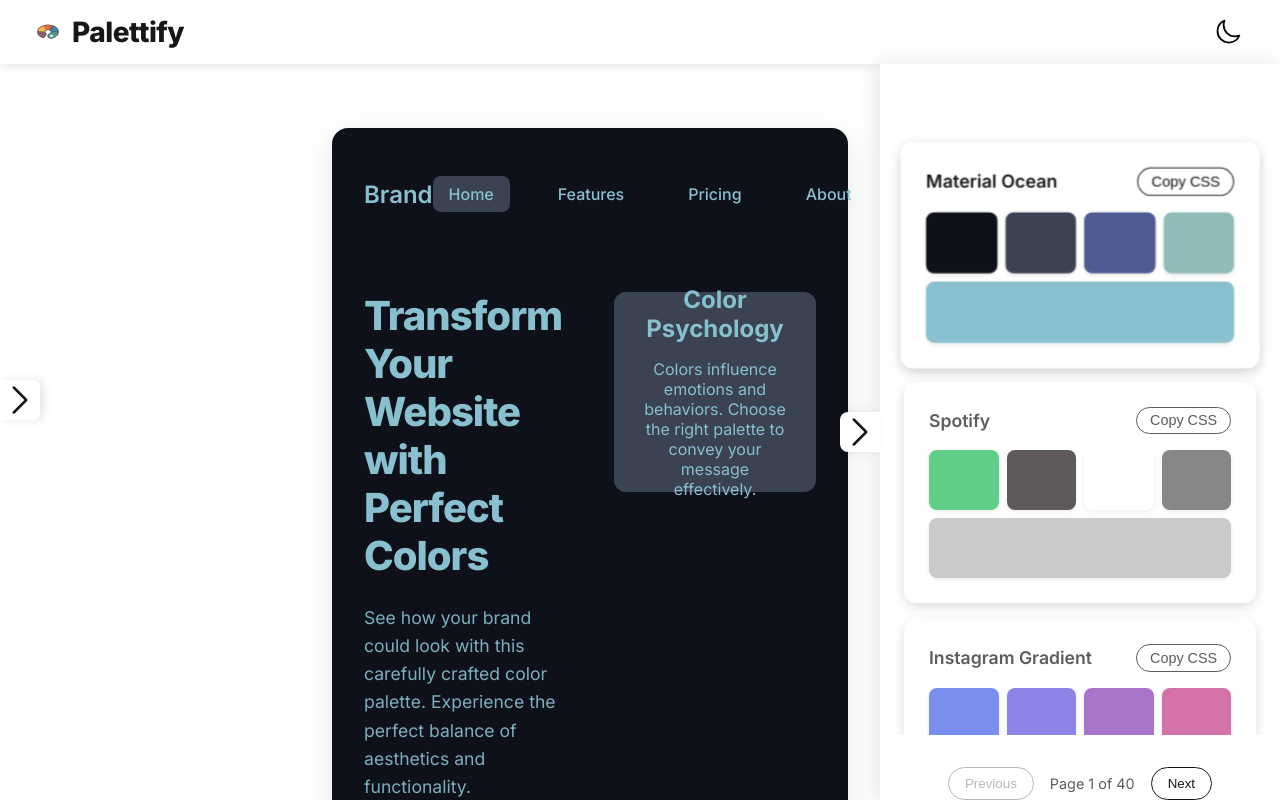
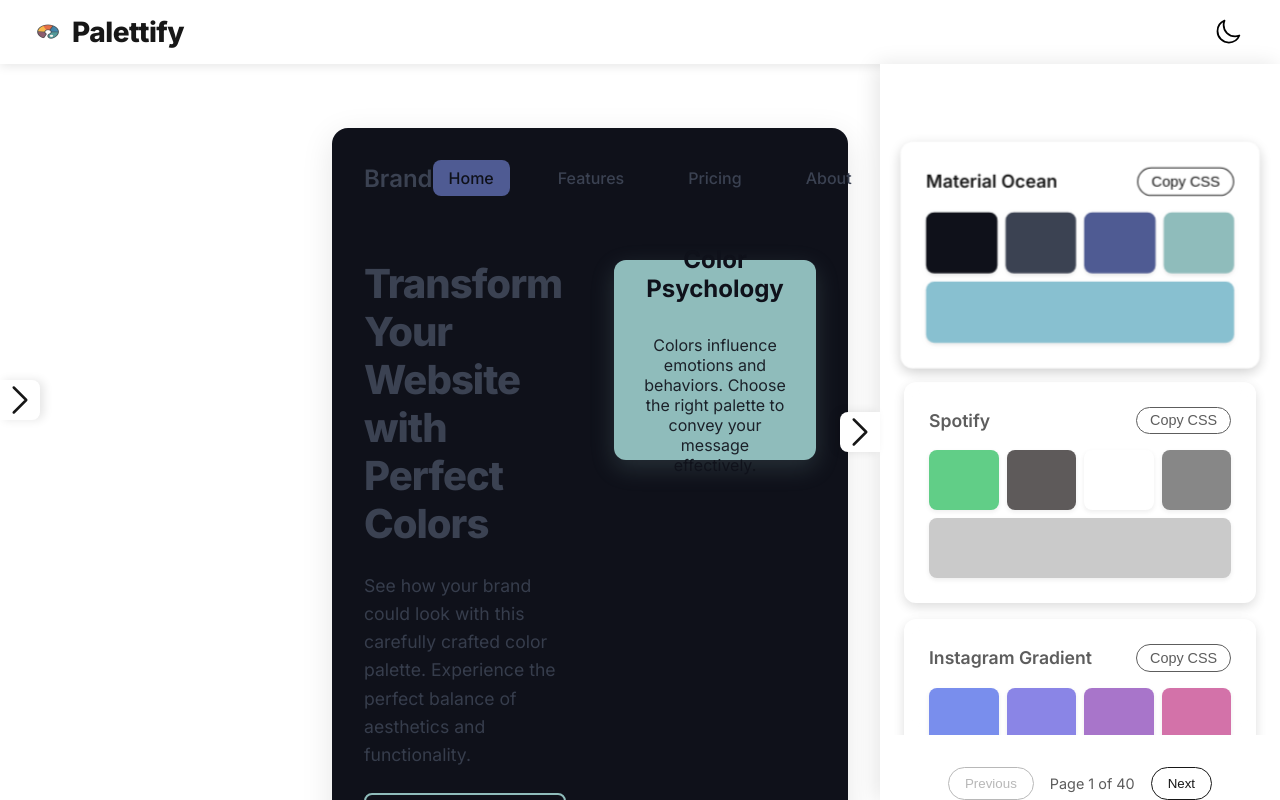
Before and after one commit to KevinReyhanW/palettify, a Next.js app: page / in a window 1280 px wide. Built offline with nearby package versions, Linux system fonts and the light colour scheme.

Commit message:
add hsl color space

```diff
--- a/src/components/LeftSidebar.css
+++ b/src/components/LeftSidebar.css
@@ -13,6 +13,29 @@
 .left-sidebar.closed {
   transform: translateX(-300px);
   box-shadow: none;
+}
+
+.harmonizer-toggle {
+  margin: 0.5rem 0;
+  padding: 0.5rem;
+  border-radius: 8px;
+  background: rgba(255, 255, 255, 0.05);
+}
+
+.harmonizer-toggle label {
+  display: flex;
+  align-items: center;
+  gap: 0.5rem;
+  cursor: pointer;
+  font-size: 0.9rem;
+  color: var(--foreground);
+}
+
+.harmonizer-toggle input[type="checkbox"] {
+  width: 16px;
+  height: 16px;
+  cursor: pointer;
+  accent-color: var(--primary);
 }
 
 .left-sidebar-toggle {
--- a/src/components/LeftSidebar.tsx
+++ b/src/components/LeftSidebar.tsx
@@ -7,6 +7,7 @@ import './LeftSidebar.css';
 
 import { HexColorPicker } from 'react-colorful';
 import { useColorPalette } from '@/context/ColorPaletteContext';
+import { generateHarmonizedPalette } from '@/utils/colorUtils';
 
 interface PaletteCreationStep {
   title: string;
@@ -29,6 +30,7 @@ export default function LeftSidebar() {
   const [paletteName, setPaletteName] = useState('');
   const [savedPalettes, setSavedPalettes] = useState<Array<{ name: string, colors: string[] }>>([]);
   const [showPalettes, setShowPalettes] = useState(true);
+  const [harmonizeEnabled, setHarmonizeEnabled] = useState(false);
   const { setPreviewColors, setIsCreatingPalette, addPalette } = useColorPalette();
 
   const handleCreatePalette = () => {
@@ -43,6 +45,13 @@ export default function LeftSidebar() {
   const handleColorChange = (color: string) => {
     const newColors = [...colors];
     newColors[currentColorIndex] = color;
+
+    // Generate harmonized palette if enabled and this is the first color
+    if (harmonizeEnabled && currentColorIndex === 0) {
+      const harmonizedColors = generateHarmonizedPalette(color);
+      newColors.splice(0, harmonizedColors.length, ...harmonizedColors);
+    }
+
     setColors(newColors);
     setPreviewColors(newColors);
   };
@@ -154,6 +163,16 @@ export default function LeftSidebar() {
                     <div className="palette-creation-container">
                       <div className="color-picker-container">
                         <h3>Pick Color {currentColorIndex + 1}</h3>
+                        <div className="harmonizer-toggle">
+                          <label>
+                            <input
+                              type="checkbox"
+                              checked={harmonizeEnabled}
+                              onChange={(e) => setHarmonizeEnabled(e.target.checked)}
+                            />
+                            Auto-harmonize colors
+                          </label>
+                        </div>
                         <HexColorPicker
                           color={colors[currentColorIndex]}
                           onChange={handleColorChange}
--- a/src/components/WebPreview.css
+++ b/src/components/WebPreview.css
@@ -18,6 +18,10 @@
   display: flex;
   justify-content: space-between;
   align-items: center;
+}
+
+.preview-footer span:hover {
+  opacity: 1 !important;
   padding: 1rem 0;
 }
 
--- a/src/components/WebPreview.tsx
+++ b/src/components/WebPreview.tsx
@@ -11,19 +11,20 @@ export default function WebPreview() {
     <div className="web-preview">
       <div
         className="preview-container"
-        style={{ backgroundColor: currentPalette[0] }}
+        style={{ backgroundColor: currentPalette[0] }} // background
         suppressHydrationWarning
       >
         <header className="preview-header">
-          <h2 style={{ color: currentPalette[4], fontWeight: 600 }}>Brand</h2>
+          <h2 style={{ color: currentPalette[1], fontWeight: 600 }}>Brand</h2> {/* foreground */}
           <nav className="preview-nav">
             {['Home', 'Features', 'Pricing', 'About'].map((item) => (
               <div
                 key={item}
                 className="preview-nav-item"
                 style={{
-                  color: currentPalette[4],
-                  backgroundColor: item === 'Home' ? currentPalette[1] : 'transparent'
+                  color: currentPalette[1], // foreground
+                  backgroundColor: item === 'Home' ? currentPalette[2] : 'transparent', // primary
+                  ...(item === 'Home' ? { color: currentPalette[0] } : {}) // if active, use background color for text
                 }}
               >
                 {item}
@@ -36,13 +37,13 @@ export default function WebPreview() {
           <div className="preview-section">
             <h1
               className="preview-title"
-              style={{ color: currentPalette[4] }}
+              style={{ color: currentPalette[1] }} // foreground
             >
               Transform Your Website with Perfect Colors
             </h1>
             <p
               className="preview-subtitle"
-              style={{ color: currentPalette[4] }}
+              style={{ color: currentPalette[1], opacity: 0.9 }} // foreground with slight transparency
             >
               See how your brand could look with this carefully crafted color palette.
               Experience the perfect balance of aesthetics and functionality.
@@ -53,16 +54,18 @@ export default function WebPreview() {
                 placeholder="Enter your email"
                 className="preview-input"
                 style={{
-                  backgroundColor: currentPalette[2],
-                  color: currentPalette[4],
-                  borderColor: currentPalette[3]
+                  backgroundColor: 'transparent',
+                  color: currentPalette[1], // foreground
+                  borderColor: currentPalette[3], // secondary
+                  borderWidth: '2px'
                 }}
               />
               <button
                 className="preview-button"
                 style={{
-                  backgroundColor: currentPalette[3],
-                  color: currentPalette[0]
+                  backgroundColor: currentPalette[2], // primary
+                  color: currentPalette[0], // background
+                  boxShadow: `0 4px 12px ${currentPalette[2]}40` // primary with transparency
                 }}
               >
                 Get Started
@@ -73,12 +76,22 @@ export default function WebPreview() {
           <div className="preview-section">
             <div
               className="preview-card"
-              style={{ backgroundColor: currentPalette[1] }}
+              style={{
+                backgroundColor: currentPalette[3], // secondary
+                boxShadow: `0 8px 24px ${currentPalette[3]}30` // secondary with transparency
+              }}
             >
-              <h3 style={{ color: currentPalette[4], fontSize: '1.5rem' }}>
+              <h3 style={{
+                color: currentPalette[0], // background
+                fontSize: '1.5rem',
+                marginBottom: '1rem'
+              }}>
                 Color Psychology
               </h3>
-              <p style={{ color: currentPalette[4] }}>
+              <p style={{
+                color: currentPalette[0], // background
+                opacity: 0.9
+              }}>
                 Colors influence emotions and behaviors. Choose the right palette to convey your message effectively.
               </p>
             </div>
@@ -86,20 +99,31 @@ export default function WebPreview() {
         </main>
 
         <footer className="preview-footer">
-          <div style={{ color: currentPalette[4], opacity: 0.7 }}>
+          <div style={{
+            color: currentPalette[1], // foreground
+            opacity: 0.7
+          }}>
             © 2025 Your Brand. All rights reserved.
           </div>
           <div
             style={{
               display: 'flex',
-              gap: '1rem',
-              color: currentPalette[4],
-              opacity: 0.7
+              gap: '1rem'
             }}
           >
-            <span>Privacy</span>
-            <span>Terms</span>
-            <span>Contact</span>
+            {['Privacy', 'Terms', 'Contact'].map((item) => (
+              <span
+                key={item}
+                style={{
+                  color: currentPalette[1], // foreground
+                  opacity: 0.7,
+                  cursor: 'pointer',
+                  transition: 'all 0.2s ease'
+                }}
+              >
+                {item}
+              </span>
+            ))}
           </div>
         </footer>
       </div>
--- /dev/null
+++ b/src/utils/colorUtils.ts
@@ -0,0 +1,47 @@
+export function hexToHSL(hex: string) {
+  hex = hex.replace(/^#/, '');
+  if (hex.length === 3) {
+    hex = hex.split('').map(x => x + x).join('');
+  }
+  const r = parseInt(hex.slice(0, 2), 16) / 255;
+  const g = parseInt(hex.slice(2, 4), 16) / 255;
+  const b = parseInt(hex.slice(4, 6), 16) / 255;
+
+  const max = Math.max(r, g, b), min = Math.min(r, g, b);
+  let h = 0, s = 0, l = (max + min) / 2;
+
+  if (max !== min) {
+    const d = max - min;
+    s = l > 0.5 ? d / (2 - max - min) : d / (max + min);
+    switch (max) {
+      case r: h = (g - b) / d + (g < b ? 6 : 0); break;
+      case g: h = (b - r) / d + 2; break;
+      case b: h = (r - g) / d + 4; break;
+    }
+    h *= 60;
+  }
+  return { h, s: s * 100, l: l * 100 };
+}
+
+export function hslToHex(h: number, s: number, l: number) {
+  s /= 100;
+  l /= 100;
+  const k = (n: number) => (n + h / 30) % 12;
+  const a = s * Math.min(l, 1 - l);
+  const f = (n: number) => {
+    const color = l - a * Math.max(-1, Math.min(k(n) - 3, Math.min(9 - k(n), 1)));
+    return Math.round(255 * color).toString(16).padStart(2, '0');
+  };
+  return `#${f(0)}${f(8)}${f(4)}`;
+}
+
+export function generateHarmonizedPalette(baseHex: string): string[] {
+  const { h, s, l } = hexToHSL(baseHex);
+  return [
+    baseHex, // base color
+    hslToHex((h + 180) % 360, s, l), // complementary
+    hslToHex((h + 30) % 360, s, l),  // analogous 1
+    hslToHex((h - 30 + 360) % 360, s, l), // analogous 2
+    hslToHex((h + 120) % 360, s, l)  // triadic
+  ];
+}
```
